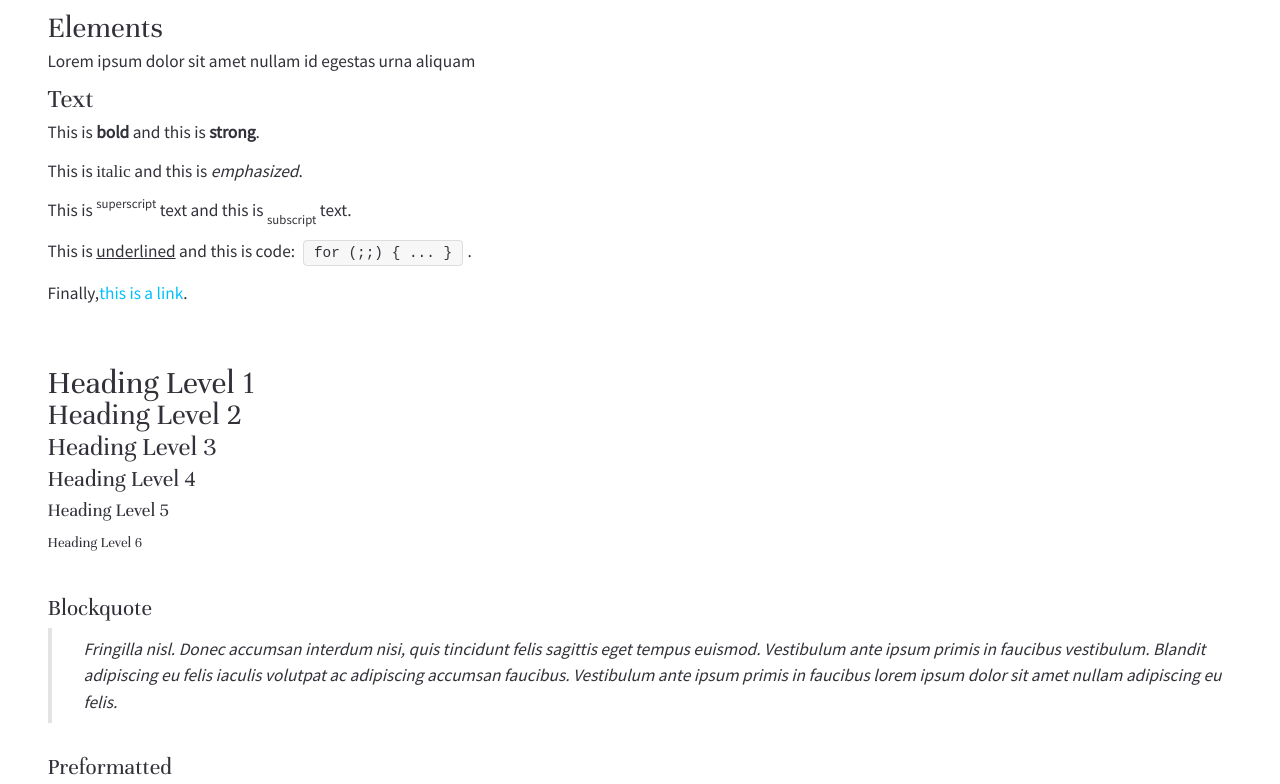
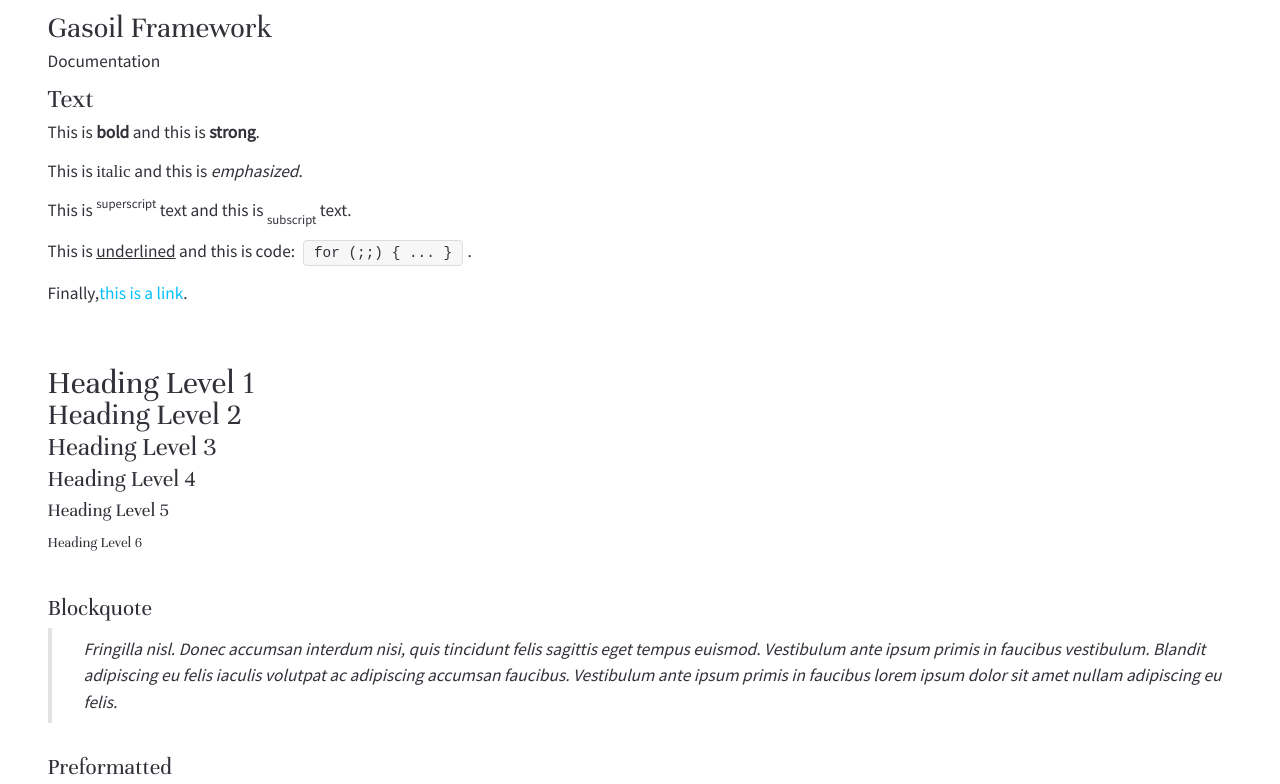
Before and after one commit to Eparrita/gf, a website: page index.html in a window 1280 px wide. Shown: the top 784 px of the page. Drawn offline with nearby package versions, Linux system fonts and the light colour scheme; files whose address does not match are found by name.

Commit message:
margin p4

```diff
--- a/index.html
+++ b/index.html
@@ -13,8 +13,8 @@
 <body>
   <div class="container">
     <header>
-      <h2>Elements</h2>
-      <p>Lorem ipsum dolor sit amet nullam id egestas urna aliquam</p>
+      <h2>Gasoil Framework</h2>
+      <p>Documentation</p>
     </header>
     <!-- Text -->
     <h3>Text</h3>
```
